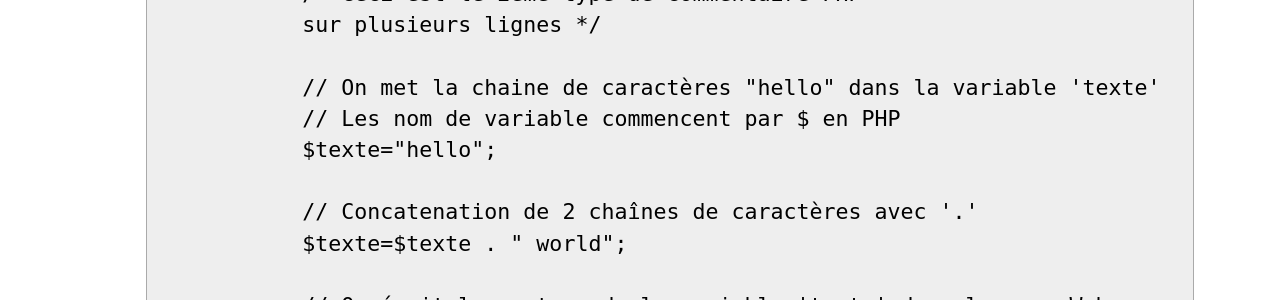
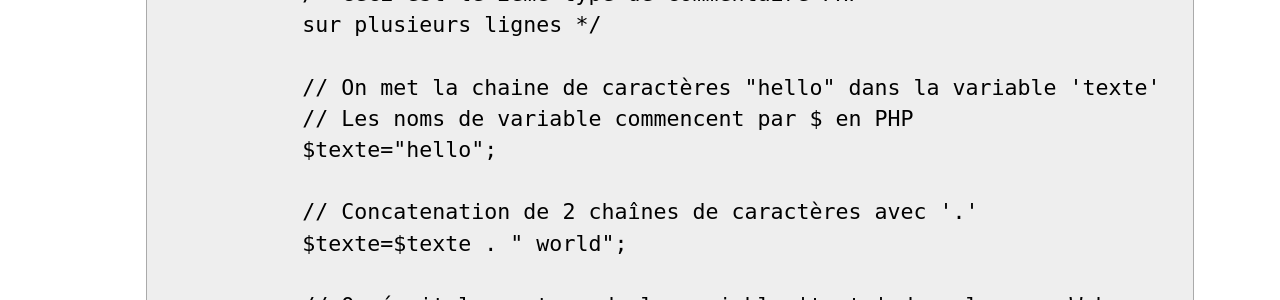
Before and after one commit to romainlebreton/R3.01-DeveloppementWeb, a Jekyll site: the page built from tutorials/tutorial1.md, in a window 1280 px wide and 1400 px high, scrolled down 2275 px. Shown: the part 622-922 px from the top of the window. Built offline with Jekyll 4.4.1, drawn with Linux system fonts in a browser that asks for light colours; some web fonts are replaced; some of the changed text lies outside the part shown.

Commit message:
Update tutorial1.md
Correction de E. Alvernhe

```diff
--- a/tutorials/tutorial1.md
+++ b/tutorials/tutorial1.md
@@ -113,7 +113,7 @@ deux manières différentes ?
              sur plusieurs lignes */
 
              // On met la chaine de caractères "hello" dans la variable 'texte'
-             // Les nom de variable commencent par $ en PHP
+             // Les noms de variable commencent par $ en PHP
              $texte="hello";
 
              // Concatenation de 2 chaînes de caractères avec '.'
```
Also changed, not shown: other parts of tutorials/tutorial1.md (+1 -5 lines).
